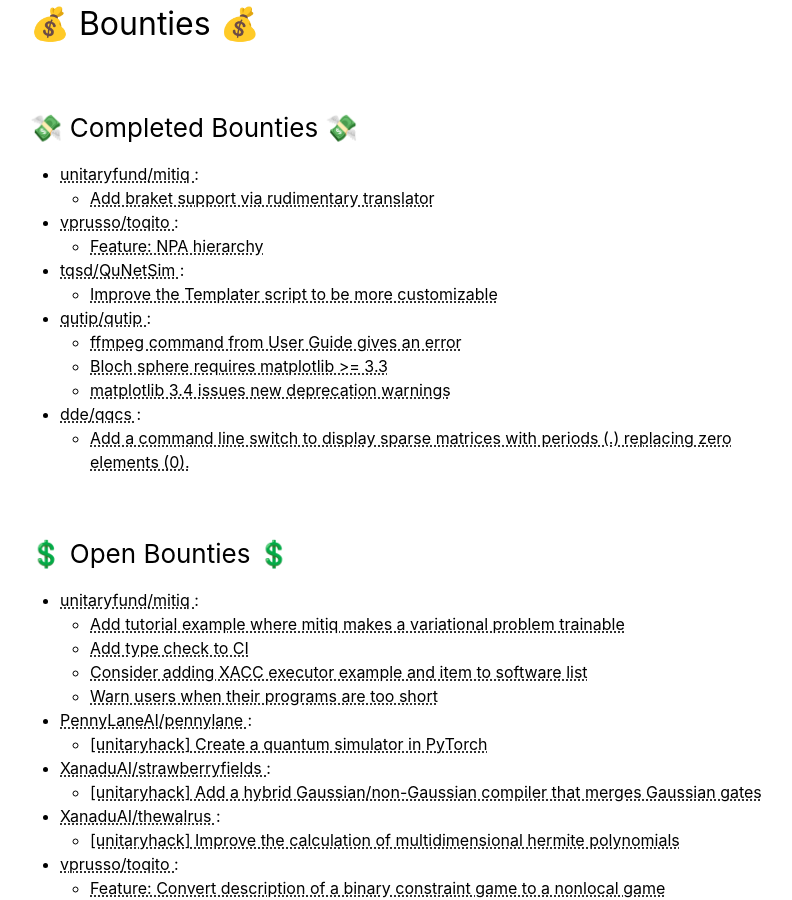
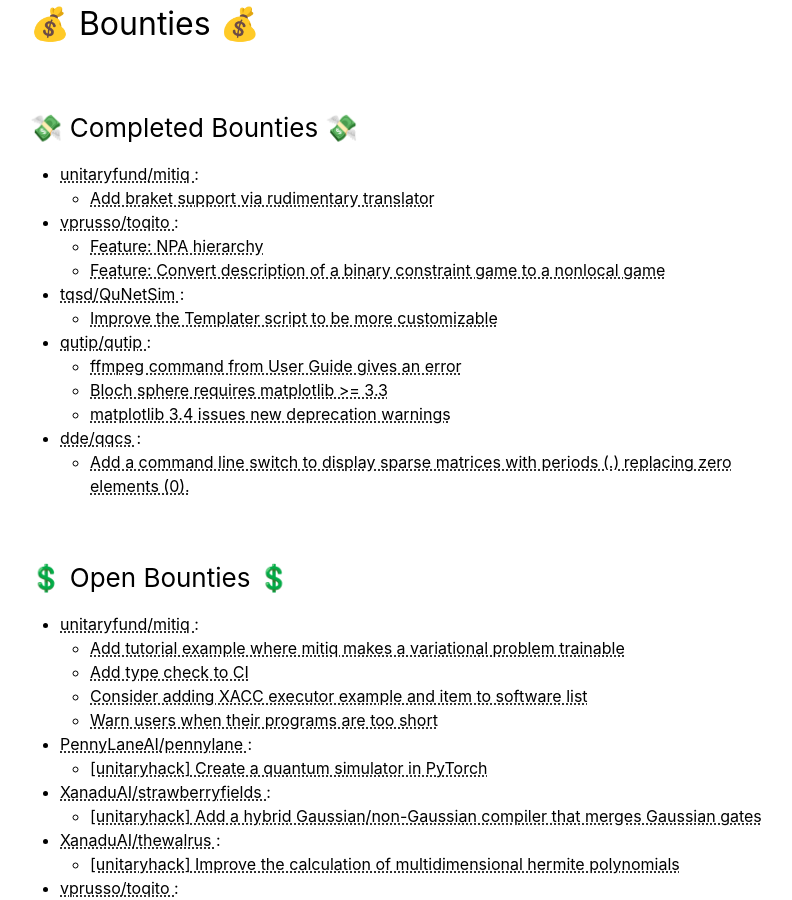
Before and after one commit to unitaryfund/unitaryhack2021, a Jekyll site: the page built from results.md, in a window 1280 px wide and 900 px high, scrolled down 1719 px. Shown: the whole window, without its empty margins (240-1032 px from the left). Built offline with Jekyll 4.4.1, drawn with Linux system fonts in a browser that asks for light colours.

Commit message:
Update closed-bounties.yaml

```diff
--- a/_data/closed-bounties.yaml
+++ b/_data/closed-bounties.yaml
@@ -7,6 +7,9 @@
   data:
   - title: 'Feature: NPA hierarchy'
     number: 5
+  - title: 'Feature: Convert description of a binary
+      constraint game to a nonlocal game'
+    number: 44
 - name: tqsd/QuNetSim
   data:
   - title: Improve the Templater script to be more customizable
```
